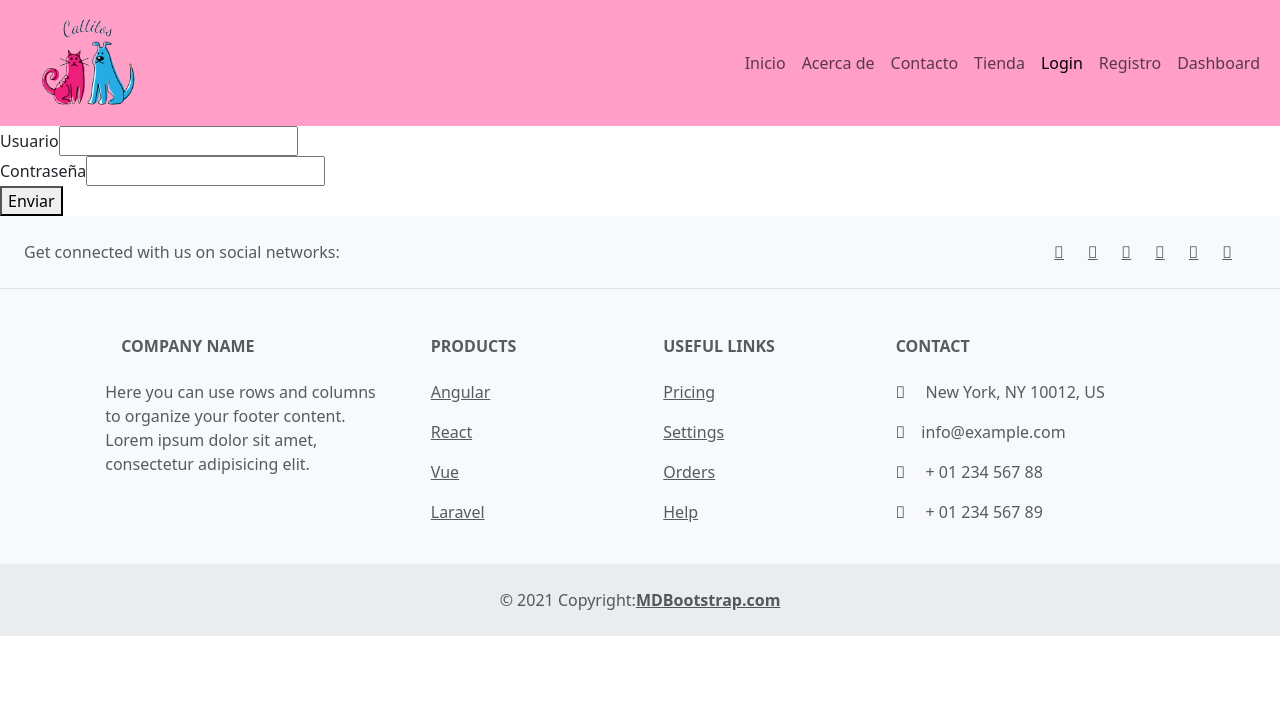
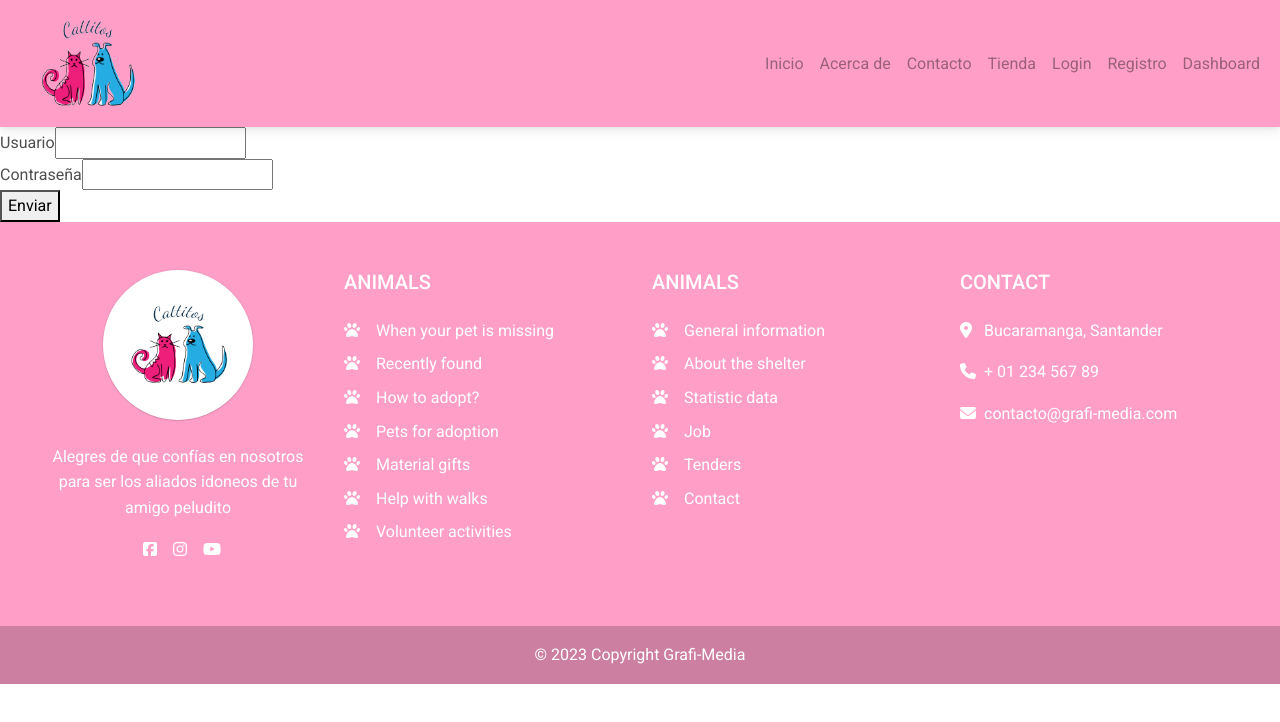
Before and after one commit to Zewuck/Tienda-animales, a React (Create React App) app: page /login in a window 1280 px wide. Shown: the top 722 px of the page. Built offline with nearby package versions, Linux system fonts and the light colour scheme; a web font is replaced by a local one.

Commit message:
inicio full stack solo falta hacer funcional el carrusel

```diff
--- a/package.json
+++ b/package.json
@@ -5,12 +5,14 @@
   "dependencies": {
     "@emotion/react": "^11.10.5",
     "@emotion/styled": "^11.10.5",
+    "@fortawesome/fontawesome-free": "^6.2.1",
     "@mui/material": "^5.11.4",
     "@testing-library/jest-dom": "^5.16.5",
     "@testing-library/react": "^13.4.0",
     "@testing-library/user-event": "^13.5.0",
     "bootstrap": "^5.3.0-alpha1",
     "formik": "^2.2.9",
+    "mdb-react-ui-kit": "^5.1.0",
     "prop-types": "^15.8.1",
     "react": "^18.2.0",
     "react-dom": "^18.2.0",
--- a/public/index.html
+++ b/public/index.html
@@ -12,6 +12,7 @@
     <!-- import Bootstrap -->
     <link href="https://cdn.jsdelivr.net/npm/bootstrap@5.3.0-alpha1/dist/css/bootstrap.min.css" rel="stylesheet" integrity="sha384-GLhlTQ8iRABdZLl6O3oVMWSktQOp6b7In1Zl3/Jr59b6EGGoI1aFkw7cmDA6j6gD" crossorigin="anonymous">
     <link rel="apple-touch-icon" href="%PUBLIC_URL%/logo192.png" />
+    <link href="https://fonts.googleapis.com/css?family=Roboto:300,400,500,700&display=swap" rel="stylesheet" />
     <!-- import font-awesome -->
     <link rel="stylesheet" href="https://cdnjs.cloudflare.com/ajax/libs/font-awesome/4.7.0/css/font-awesome.min.css">
     <!--
--- a/src/components/Footer.jsx
+++ b/src/components/Footer.jsx
@@ -5,150 +5,156 @@ import "../fondoinicio.css";
 
 export default function Footer() {
   return (
-        <footer className="text-center text-lg-start bg-light text-muted">
-          {/* <!-- Section: Social media --> */}
-          <section className="d-flex justify-content-center justify-content-lg-between p-4 border-bottom">
-            {/* <!-- Left --> */}
-            <div className="me-5 d-none d-lg-block">
-              <span>Get connected with us on social networks:</span>
+    <>
+      <div className="container">
+        <footer className="text-center text-lg-start text-white pink">
+          <div className="container p-4">
+            <div className="row my-4">
+              <div className="col-lg-3 col-md-6 mb-4 mb-md-0">
+                <div
+                  className="rounded-circle bg-white shadow-1-strong d-flex align-items-center justify-content-center mb-4 mx-auto"
+                  style={{ width: "150px", height: "150px" }}
+                >
+                  <img
+                    src={img.logo}
+                    height="100"
+                    alt=""
+                    loading="lazy"
+                  />
                 </div>
-            {/* <!-- Left -->
 
-        <!-- Right --> */}
-            <div>
-              <a href="" className="me-4 text-reset">
-                <i className="fab fa-facebook-f"></i>
+                <p className="text-center">
+                  Alegres de que confías en nosotros para ser los aliados idoneos de tu amigo peludito
+                </p>
+
+                <ul className="list-unstyled d-flex flex-row justify-content-center">
+                  <li>
+                    <a className="text-white px-2" href="#!">
+                      <i className="fab fa-facebook-square"></i>
                     </a>
-              <a href="" className="me-4 text-reset">
-                <i className="fab fa-twitter"></i>
-              </a>
-              <a href="" className="me-4 text-reset">
-                <i className="fab fa-google"></i>
-              </a>
-              <a href="" className="me-4 text-reset">
+                  </li>
+                  <li>
+                    <a className="text-white px-2" href="#!">
                       <i className="fab fa-instagram"></i>
                     </a>
-              <a href="" className="me-4 text-reset">
-                <i className="fab fa-linkedin"></i>
+                  </li>
+                  <li>
+                    <a className="text-white ps-2" href="#!">
+                      <i className="fab fa-youtube"></i>
                     </a>
-              <a href="" className="me-4 text-reset">
-                <i className="fab fa-github"></i>
+                  </li>
+                </ul>
+              </div>
+              <div className="col-lg-3 col-md-6 mb-4 mb-md-0">
+                <h5 className="text-uppercase mb-4">Animals</h5>
+
+                <ul className="list-unstyled">
+                  <li className="mb-2">
+                    <a href="#!" className="text-white">
+                      <i className="fas fa-paw pe-3"></i>When your pet is
+                      missing
                     </a>
+                  </li>
+                  <li className="mb-2">
+                    <a href="#!" className="text-white">
+                      <i className="fas fa-paw pe-3"></i>Recently found
+                    </a>
+                  </li>
+                  <li className="mb-2">
+                    <a href="#!" className="text-white">
+                      <i className="fas fa-paw pe-3"></i>How to adopt?
+                    </a>
+                  </li>
+                  <li className="mb-2">
+                    <a href="#!" className="text-white">
+                      <i className="fas fa-paw pe-3"></i>Pets for adoption
+                    </a>
+                  </li>
+                  <li className="mb-2">
+                    <a href="#!" className="text-white">
+                      <i className="fas fa-paw pe-3"></i>Material gifts
+                    </a>
+                  </li>
+                  <li className="mb-2">
+                    <a href="#!" className="text-white">
+                      <i className="fas fa-paw pe-3"></i>Help with walks
+                    </a>
+                  </li>
+                  <li className="mb-2">
+                    <a href="#!" className="text-white">
+                      <i className="fas fa-paw pe-3"></i>Volunteer activities
+                    </a>
+                  </li>
+                </ul>
               </div>
-            {/* <!-- Right --> */}
-          </section>
-          {/* <!-- Section: Social media -->
+              <div className="col-lg-3 col-md-6 mb-4 mb-md-0">
+                <h5 className="text-uppercase mb-4">Animals</h5>
 
-      <!-- Section: Links  --> */}
-          <section className="">
-            <div className="container text-center text-md-start mt-5">
-              {/* <!-- Grid row --> */}
-              <div className="row mt-3">
-                {/* <!-- Grid column --> */}
-                <div className="col-md-3 col-lg-4 col-xl-3 mx-auto mb-4">
-                  {/* <!-- Content --> */}
-                  <h6 className="text-uppercase fw-bold mb-4">
-                    <i className="fas fa-gem me-3"></i>Company name
-                  </h6>
+                <ul className="list-unstyled">
+                  <li className="mb-2">
+                    <a href="#!" className="text-white">
+                      <i className="fas fa-paw pe-3"></i>General information
+                    </a>
+                  </li>
+                  <li className="mb-2">
+                    <a href="#!" className="text-white">
+                      <i className="fas fa-paw pe-3"></i>About the shelter
+                    </a>
+                  </li>
+                  <li className="mb-2">
+                    <a href="#!" className="text-white">
+                      <i className="fas fa-paw pe-3"></i>Statistic data
+                    </a>
+                  </li>
+                  <li className="mb-2">
+                    <a href="#!" className="text-white">
+                      <i className="fas fa-paw pe-3"></i>Job
+                    </a>
+                  </li>
+                  <li className="mb-2">
+                    <a href="#!" className="text-white">
+                      <i className="fas fa-paw pe-3"></i>Tenders
+                    </a>
+                  </li>
+                  <li className="mb-2">
+                    <a href="#!" className="text-white">
+                      <i className="fas fa-paw pe-3"></i>Contact
+                    </a>
+                  </li>
+                </ul>
+              </div>
+              <div className="col-lg-3 col-md-6 mb-4 mb-md-0">
+                <h5 className="text-uppercase mb-4">Contact</h5>
+
+                <ul className="list-unstyled">
+                  <li>
                     <p>
-                    Here you can use rows and columns to organize your footer
-                    content. Lorem ipsum dolor sit amet, consectetur adipisicing
-                    elit.
+                      <i className="fas fa-map-marker-alt pe-2"></i> Bucaramanga, Santander
                     </p>
+                  </li>
+                  <li>
+                    <p>
+                      <i className="fas fa-phone pe-2"></i>+ 01 234 567 89
+                    </p>
+                  </li>
+                  <li>
+                    <p>
+                      <i className="fas fa-envelope pe-2 mb-0"></i>
+                      contacto@grafi-media.com
+                    </p>
+                  </li>
+                </ul>
               </div>
-                {/* <!-- Grid column -->
-
-            <!-- Grid column --> */}
-                <div className="col-md-2 col-lg-2 col-xl-2 mx-auto mb-4">
-                  {/* <!-- Links --> */}
-                  <h6 className="text-uppercase fw-bold mb-4">Products</h6>
-                  <p>
-                    <a href="#!" className="text-reset">
-                      Angular
-                    </a>
-                  </p>
-                  <p>
-                    <a href="#!" className="text-reset">
-                      React
-                    </a>
-                  </p>
-                  <p>
-                    <a href="#!" className="text-reset">
-                      Vue
-                    </a>
-                  </p>
-                  <p>
-                    <a href="#!" className="text-reset">
-                      Laravel
-                    </a>
-                  </p>
             </div>
-                {/* <!-- Grid column -->
-
-            <!-- Grid column --> */}
-                <div className="col-md-3 col-lg-2 col-xl-2 mx-auto mb-4">
-                  {/* <!-- Links --> */}
-                  <h6 className="text-uppercase fw-bold mb-4">Useful links</h6>
-                  <p>
-                    <a href="#!" className="text-reset">
-                      Pricing
-                    </a>
-                  </p>
-                  <p>
-                    <a href="#!" className="text-reset">
-                      Settings
-                    </a>
-                  </p>
-                  <p>
-                    <a href="#!" className="text-reset">
-                      Orders
-                    </a>
-                  </p>
-                  <p>
-                    <a href="#!" className="text-reset">
-                      Help
-                    </a>
-                  </p>
           </div>
-                {/* <!-- Grid column -->
-
-            <!-- Grid column --> */}
-                <div className="col-md-4 col-lg-3 col-xl-3 mx-auto mb-md-0 mb-4">
-                  {/* <!-- Links --> */}
-                  <h6 className="text-uppercase fw-bold mb-4">Contact</h6>
-                  <p>
-                    <i className="fas fa-home me-3"></i> New York, NY 10012, US
-                  </p>
-                  <p>
-                    <i className="fas fa-envelope me-3"></i>
-                    info@example.com
-                  </p>
-                  <p>
-                    <i className="fas fa-phone me-3"></i> + 01 234 567 88
-                  </p>
-                  <p>
-                    <i className="fas fa-print me-3"></i> + 01 234 567 89
-                  </p>
+          <div
+            className="text-center p-3"
+            style={{ background: "rgba(0, 0, 0, 0.2)" }}
+          >
+            © 2023 Copyright Grafi-Media
           </div>
-                {/* <!-- Grid column --> */}
+        </footer>
       </div>
-              {/* <!-- Grid row --> */}
-            </div>
-          </section>
-          {/* <!-- Section: Links  -->
-
-      <!-- Copyright --> */}
-          <div
-            className="text-center p-4"
-            style = {{background: "rgba(0, 0, 0, 0.05)"}}
-          >
-            © 2021 Copyright:
-            <a className="text-reset fw-bold" href="https://mdbootstrap.com/">
-              MDBootstrap.com
-            </a>
-          </div>
-          {/* <!-- Copyright --> */}
-
-        </footer>
+    </>
   );
 }
--- a/src/fondoinicio.css
+++ b/src/fondoinicio.css
@@ -1,7 +1,7 @@
-@import url('https://fonts.googleapis.com/css2?family=Girassol&display=swap');
-@import url('https://fonts.googleapis.com/css2?family=Rubik:wght@300&display=swap');
-@import url('https://fonts.googleapis.com/css2?family=Boogaloo&family=Rubik:wght@300&display=swap');
-@import url('https://fonts.googleapis.com/css2?family=Lato:wght@300&display=swap');
+@import url("https://fonts.googleapis.com/css2?family=Girassol&display=swap");
+@import url("https://fonts.googleapis.com/css2?family=Rubik:wght@300&display=swap");
+@import url("https://fonts.googleapis.com/css2?family=Boogaloo&family=Rubik:wght@300&display=swap");
+@import url("https://fonts.googleapis.com/css2?family=Lato:wght@300&display=swap");
 
 * {
   box-sizing: border-box;
@@ -9,6 +9,10 @@
 
 body {
   margin: 0;
+}
+
+.nav-link {
+    color: #9b6277 !important;
 }
 
 .inicio {
@@ -32,7 +36,7 @@ body {
   color: #632d41 !important;
 }
 
-.nav-link:focus{
+.nav-link:focus {
   color: #9b6277 !important;
 }
 
@@ -68,11 +72,11 @@ body {
 
 .buttonContainer {
   text-align: start;
-    z-index: 10 ;
+  z-index: 10;
 }
 
 .boton:hover {
-    cursor: pointer ;
+  cursor: pointer;
 }
 
 .title {
@@ -80,7 +84,7 @@ body {
   font-size: 55px;
   text-align: start;
   vertical-align: center;
-    font-family: 'Boogaloo', cursive;
+  font-family: "Boogaloo", cursive;
 }
 
 .row {
@@ -89,7 +93,7 @@ body {
   --bs-gutter-x: 0px !important;
 }
 
-.parrafoInicio  {
+.parrafoInicio {
   font-size: 20px;
   color: #fff;
   text-align: start;
@@ -103,9 +107,9 @@ body {
 }
 
 .background {
-    background: #3494E6;
-    background: -webkit-linear-gradient(to bottom, #EC6EAD, #3494E6);
-    background: linear-gradient(to bottom, #EC6EAD, #3494E6);
+  background: #3494e6;
+  background: -webkit-linear-gradient(to bottom, #ec6ead, #3494e6);
+  background: linear-gradient(to bottom, #ec6ead, #3494e6);
   width: 100%;
   height: 100%;
   background-image: url(./fondo-gato1.png);
@@ -117,6 +121,7 @@ body {
 .gato-container {
   width: 400px;
   height: 500px;
+  padding: 0 0 0 0 !important;
 }
 
 .gato {
@@ -182,7 +187,7 @@ body {
 
 @media (min-width: 900px) and (max-width: 1500px) {
   .gato {
-        height: 600px ;
+    height: 600px;
   }
 
   .fondoInicio {
@@ -277,7 +282,7 @@ body {
   background-color: #fff;
   padding: 0px 13px;
   font-size: 90%;
-    color: #140009
+  color: #140009;
 }
 
 .titulo-2 {
@@ -293,7 +298,7 @@ body {
 .titulo-2-container {
   box-sizing: border-box;
   margin-top: -18px;
-    z-index: 4
+  z-index: 4;
 }
 
 .linea2 {
@@ -301,7 +306,7 @@ body {
   width: 100%;
   background-color: #000;
   height: 2.5px;
-    opacity: .1 !important;
+  opacity: 0.1 !important;
   margin-top: 23px !important;
 }
 
@@ -311,11 +316,11 @@ hr {
   width: 100%;
   background-color: #000;
   height: 2.5px;
-    opacity: .1 !important;
+  opacity: 0.1 !important;
 }
 
 .productos {
-    font-family: 'Boogaloo', cursive;
+  font-family: "Boogaloo", cursive;
   text-align: center;
   margin-top: 10px;
   margin-bottom: 20px;
@@ -333,7 +338,10 @@ hr {
   align-content: center;
 }
 
-.imagen-producto1, .imagen-producto2, .imagen-producto3, .imagen-producto4 {
+.imagen-producto1,
+.imagen-producto2,
+.imagen-producto3,
+.imagen-producto4 {
   overflow: hidden;
 }
 
@@ -345,7 +353,7 @@ hr {
 .imagen-concentrado:hover {
   transform: scale(1.2);
   transition: 0.5s;
-    opacity: .8;
+  opacity: 0.8;
   cursor: pointer;
 }
 
@@ -358,7 +366,7 @@ hr {
 .imagen-concentrado2:hover {
   transform: scale(1.2);
   transition: 0.5s;
-    opacity: .8;
+  opacity: 0.8;
   cursor: pointer;
 }
 
@@ -371,7 +379,7 @@ hr {
 .imagen-concentrado3:hover {
   transform: scale(1.2);
   transition: 0.5s;
-    opacity: .8;
+  opacity: 0.8;
   cursor: pointer;
 }
 
@@ -384,26 +392,27 @@ hr {
 .imagen-concentrado4:hover {
   transform: scale(1.2);
   transition: 0.5s;
-    opacity: .8;
+  opacity: 0.8;
   cursor: pointer;
 }
 
 .concentrado {
   padding: 2px 25px;
   position: absolute;
-    background-color: #3494E6;
+  background-color: #3494e6;
   color: #fff;
   border-radius: 5px;
 }
 
-
-.imagen-producto1, .imagen-producto2, .imagen-producto3, .imagen-producto4 {
+.imagen-producto1,
+.imagen-producto2,
+.imagen-producto3,
+.imagen-producto4 {
   display: flex;
   flex-wrap: wrap;
   align-items: flex-end;
   justify-content: center;
 }
-
 
 .bloque {
   width: 100%;
@@ -423,9 +432,9 @@ hr {
 
 .franja-titulo {
   font-weight: bold;
-    font-family: 'Boogaloo', cursive;
+  font-family: "Boogaloo", cursive;
   font-size: 25px;
-    color: #000
+  color: #000;
 }
 
 .productos2 {
@@ -464,7 +473,7 @@ hr {
   width: 100px;
   height: 100px;
   border-radius: 100%;
-    border: 4px solid #EC6EAD;
+  border: 4px solid #ec6ead;
   margin: auto;
   margin-bottom: 20px;
   background-color: #ec6ead;
@@ -473,7 +482,7 @@ hr {
   transition: 0.5s;
   opacity: 0;
   margin-left: -3px;
-    margin-top: -5px
+  margin-top: -5px;
 }
 
 .container-imagen-franja {
@@ -481,7 +490,7 @@ hr {
   height: 100px;
   border-radius: 100%;
   background-color: transparent;
-    border: 4px solid #EC6EAD;
+  border: 4px solid #ec6ead;
   margin: auto;
   margin-bottom: 20px;
 }
@@ -698,16 +707,16 @@ hr {
 }
 
 /* comments */
-  .card{
+.card {
   border: none;
 }
 
- .user-content p{
+.user-content p {
   margin-top: 5px;
   font-size: 12px;
 }
 
- .ratings i{
+.ratings i {
   color: blue;
 }
 
@@ -721,3 +730,42 @@ hr {
 .color-azul {
   background-color: #81e3eb;
 }
+
+.container {
+  padding: 0px !important;
+}
+
+@media (min-width: 100px) {
+  .container {
+    max-width: 12000px !important;
+  }
+}
+
+.pink {
+  background-color: #ff9fc8;
+}
+
+.nuestros-clientes-container {
+    margin: 0px auto;
+    width: 400px;
+}
+
+@media (min-width: 300px) and (max-width: 430px) {
+    .nuestros-clientes-container {
+        margin: 0px auto;
+        width: 270px;
+    }
+}
+
+
+@media (min-width: 50px) and (max-width: 300px) {
+    .nuestros-clientes-container {
+        margin: 0px auto;
+        width: 230px;
+    }
+}
+
+.center {
+    width: 100%;
+    height: 100%;
+}
--- a/src/index.jsx
+++ b/src/index.jsx
@@ -1,6 +1,8 @@
 import React from "react";
 import ReactDOM from "react-dom/client";
 import App from "./App";
+import 'mdb-react-ui-kit/dist/css/mdb.min.css';
+import "@fortawesome/fontawesome-free/css/all.min.css";
 
 const root = ReactDOM.createRoot(document.getElementById("root"));
 
--- a/src/pages/Inicio.jsx
+++ b/src/pages/Inicio.jsx
@@ -544,7 +544,9 @@ export function Inicio() {
         </section>
       </div>
       <div className="fondo-azul">
+        <div className="nuestros-clientes-container">
         <img className="center" src={img.pink} alt=""/>
+        </div>
         <div className="container mt-5 mb-5">
           <div className="row g-2">
             <div className="col-md-4">
```
Also changed, not shown: 1 other file (tests, documents, lock files or other folders). Lines whose indentation alone changed are shown as unchanged.
